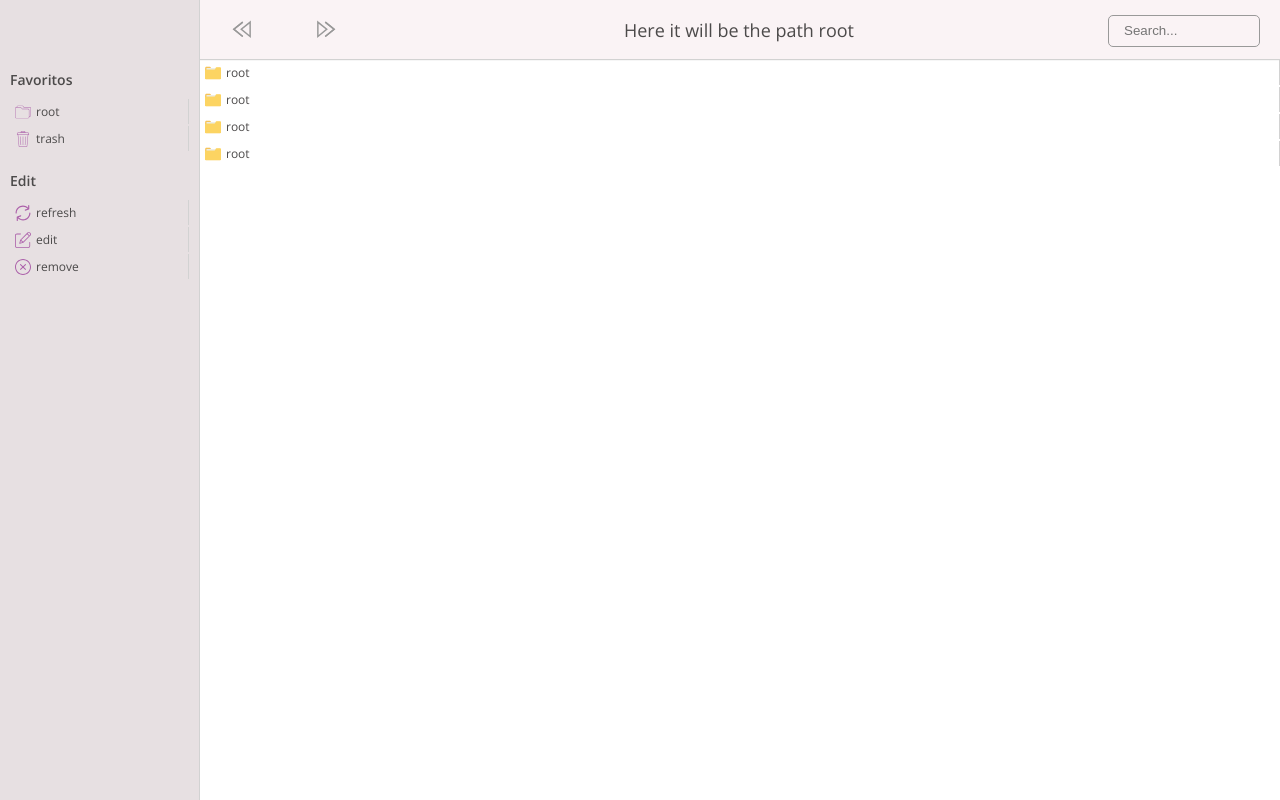
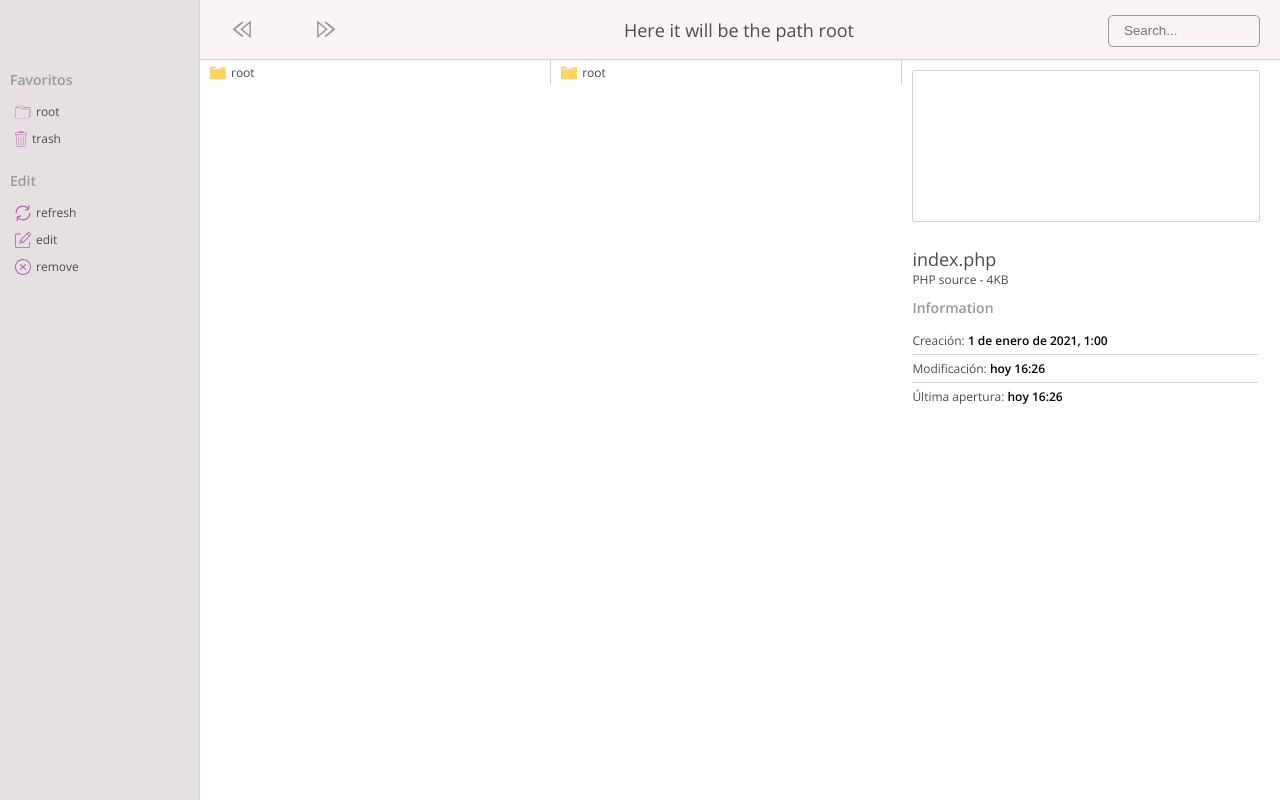
Before and after one commit to vvelazquezc/PHP-fileSystem, a PHP site: page / in a window 1280 px wide. Run offline with PHP 8.4, Linux system fonts and the light colour scheme.

Commit message:
column of info design

```diff
--- a/index.php
+++ b/index.php
@@ -61,21 +61,26 @@
         </div>
     </aside>
     <div class="wrapper-roots">
-        <div class="folders-icon">
+        <div class="folders-root">
             <img src="assets/img/folder.png" alt="folder-icon">
             <p class="text">root</p>
         </div>
-        <div class="folders-icon">
+        <div class="folders-root">
             <img src="assets/img/folder.png" alt="folder-icon">
             <p class="text">root</p>
         </div>
-        <div class="folders-icon">
-            <img src="assets/img/folder.png" alt="folder-icon">
-            <p class="text">root</p>
-        </div>
-        <div class="folders-icon">
-            <img src="assets/img/folder.png" alt="folder-icon">
-            <p class="text">root</p>
+        <div class="folders-info">
+            <div class="cover">
+                <img src="" alt="">
+            </div>
+            <h3>index.php</h3>
+            <p class="text">PHP source - 4KB</p>
+            <div class="info">
+                <h4>Information</h4>
+                <p class="text">Creación: <span>1 de enero de 2021, 1:00</span></p>
+                <p class="text">Modificación: <span>hoy 16:26</span></p>
+                <p class="text">Última apertura: <span>hoy 16:26</span></p>
+            </div>
         </div>
     </div>
     </div>
--- a/src/css/main.css
+++ b/src/css/main.css
@@ -28,6 +28,5 @@
     display: flex;
     justify-content: space-between;
     align-items: center;
-    text-align: center;
     background-color: var(--background-root);
 }
--- a/src/css/titles.css
+++ b/src/css/titles.css
@@ -6,7 +6,7 @@
 h4{
     font-size: 14px;
     font-weight: 600;
-    color: var(--color-text);
+    color: var(--color-main);
     padding-bottom: 10px;
 }
 h5{
--- a/src/css/wr-folders.css
+++ b/src/css/wr-folders.css
@@ -15,7 +15,15 @@
     flex-flow: row nowrap;
     align-items: center;
     margin-bottom: 2px;
-    border-right: 0.3px solid rgb(210, 210, 210);
+}
+.folders-icon:last-child {
+    display: flex;
+    width: 24.75%;
+    height: 25px;
+    flex-flow: row nowrap;
+    align-items: center;
+    margin-bottom: 2px;
+    border-right: 0px solid rgb(210, 210, 210);
 }
 .folders-icon img {
     width: 16px;
--- a/src/css/wr-roots.css
+++ b/src/css/wr-roots.css
@@ -1,5 +1,53 @@
 .wrapper-roots {
     grid-area: root;
+    width: 100%;
     display: flex;
-    flex-flow: column nowrap;
+    flex-flow: row wrap;
 }
+.folders-root {
+    display: flex;
+    width: 31.5%;
+    padding: 0 5px;
+    height: 25px;
+    align-items: center;
+    margin-bottom: 2px;
+    border-right: 0.3px solid rgb(210, 210, 210);
+}
+
+.folders-root img {
+    width: 16px;
+    height: 16px;
+    margin: 0 5px;
+}
+.folders-info {
+    padding: 10px;
+    width: 32%;
+}
+.folders-info .cover {
+    width: 100%;
+    height: 150px;
+    border-radius: 2px;
+    margin-bottom: 25px;
+    border: 0.3px solid rgb(210, 210, 210);
+}
+.folders-info .info {
+    padding-top: 10px;
+}
+
+.folders-info .cover {
+    width: 100%;
+}
+.folders-info .info .text {
+    padding: 5px 0;
+    border-bottom: 0.3px solid rgb(210, 210, 210);
+}
+.folders-info .info span {
+    padding: 5px 0;
+    color: black;
+    font-weight: 600;
+    text-align: right;
+}
+.folders-info .info .text:last-child {
+    padding: 5px 0;
+    border-bottom: 0px solid rgb(210, 210, 210);
+}
```
